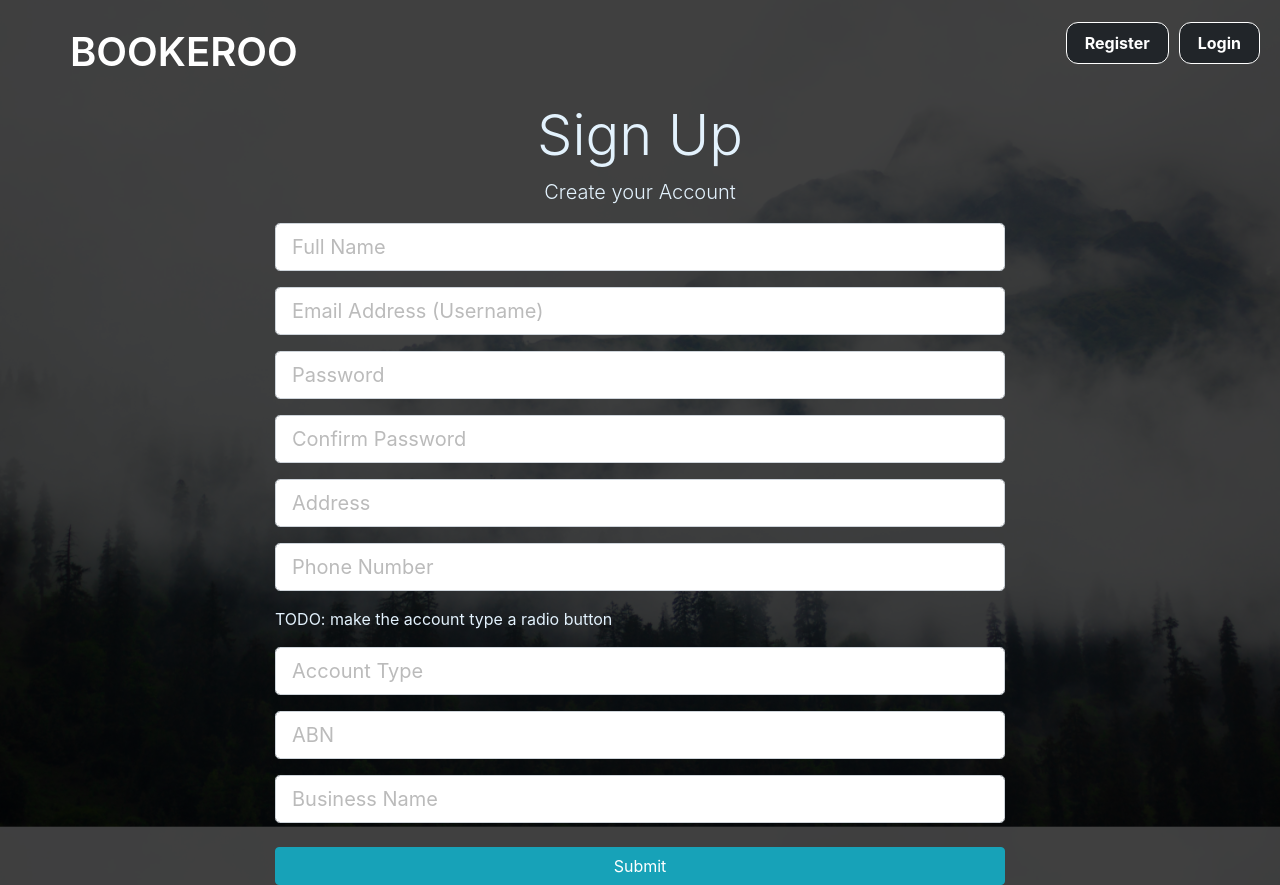
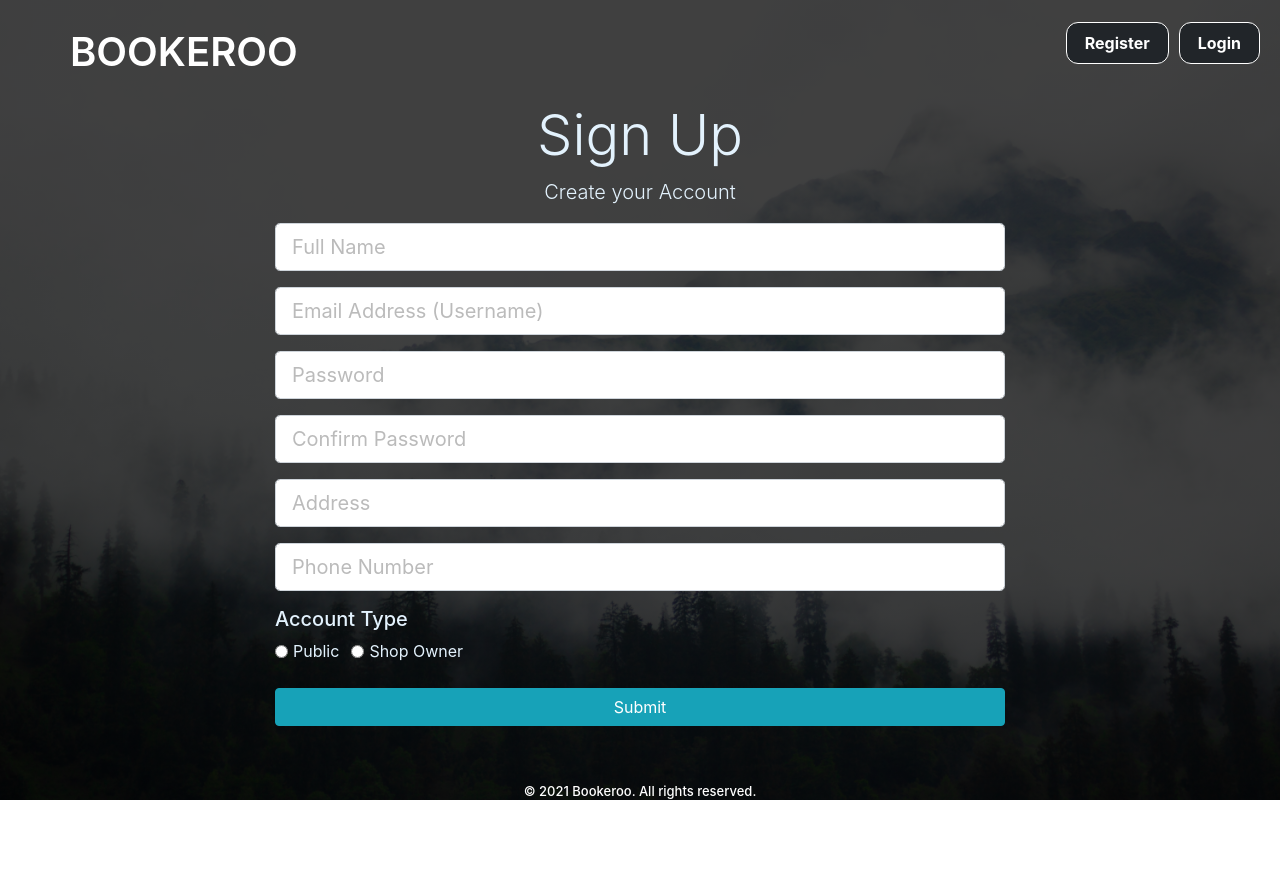
Before and after one commit to s3844467/JUVKS, a React (Create React App) app in the folder FrontEnd/myfirstapp/: page /register in a window 1280 px wide. After the commit the page ends 800 px from the top, so only its background shows below. Built offline with nearby package versions, Linux system fonts and the light colour scheme; the HTML template or start-up script is replaced by a standard one.

Commit message:
Register page refactored

```diff
--- a/FrontEnd/myfirstapp/src/components/UserManagement/Register.js
+++ b/FrontEnd/myfirstapp/src/components/UserManagement/Register.js
@@ -47,6 +47,7 @@ class Register extends Component {
   }
 
   render() {
+    const { errors } = this.props;
     return (
       <div className="register">
         <div className="container">
@@ -65,6 +66,9 @@ class Register extends Component {
                     onChange={this.onChange}
                   />
                 </div>
+                {errors.data && errors.data.fullname && (
+                    <div>{errors.data.fullname}</div>
+                  )}
                 <div className="form-group">
                   <input
                     type="text"
@@ -75,6 +79,9 @@ class Register extends Component {
                     onChange={this.onChange}
                   />
                 </div>
+                {errors.data && errors.data.username && (
+                    <div>{errors.data.username}</div>
+                  )}
                 <div className="form-group">
                   <input
                     type="password"
@@ -85,6 +92,9 @@ class Register extends Component {
                     onChange={this.onChange}
                   />
                 </div>
+                {errors.data && errors.data.password && (
+                    <div>{errors.data.password}</div>
+                  )}
                 <div className="form-group">
                   <input
                     type="password"
@@ -95,6 +105,9 @@ class Register extends Component {
                     onChange={this.onChange}
                   />
                 </div>
+                {errors.data && errors.data.confirmPassword && (
+                    <div>{errors.data.confirmPassword}</div>
+                  )}
                 <div className="form-group">
                   <input
                     type="text"
@@ -115,19 +128,33 @@ class Register extends Component {
                     onChange={this.onChange}
                   />
                 </div>
-                <p>
-                  TODO: make the account type a radio button
-                </p>
+
+                <h5>Account Type</h5>
                 <div className="form-group">
+                  <div className="form-check form-check-inline">
                   <input
-                    type="text"
-                    className="form-control form-control-lg"
-                    placeholder="Account Type"
+                      className="form-check-input"
+                      type="radio"
                       name="accountType"
-                    value={this.state.accountType}
-                    onChange={this.onChange}
+                      value="pubic"
+                      onChange = {this.onChange}
                   />
+                  <label className="form-check-label" htmlFor="inlineRadio2">Public</label>
                   </div>
+                  <div className="form-check form-check-inline">
+                  <input
+                      className="form-check-input"
+                      type="radio"
+                      name="accountType"
+                      value="shop"
+                      onChange = {this.onChange}
+                  />
+                  <label className="form-check-label" htmlFor="inlineRadio2">Shop Owner</label>
+                  </div>
+                </div>
+
+                {this.state.accountType  == "shop" ?
+                <>
                   <div className="form-group">
                     <input
                       type="text"
@@ -148,6 +175,8 @@ class Register extends Component {
                       onChange={this.onChange}
                     />
                   </div>
+                </>
+                :null}
                 <input type="submit" className="btn btn-info btn-block mt-4" />
               </form>
             </div>
```
Also changed, not shown: 3 other files (tests, documents, lock files or other folders). Lines whose indentation alone changed are shown as unchanged.
